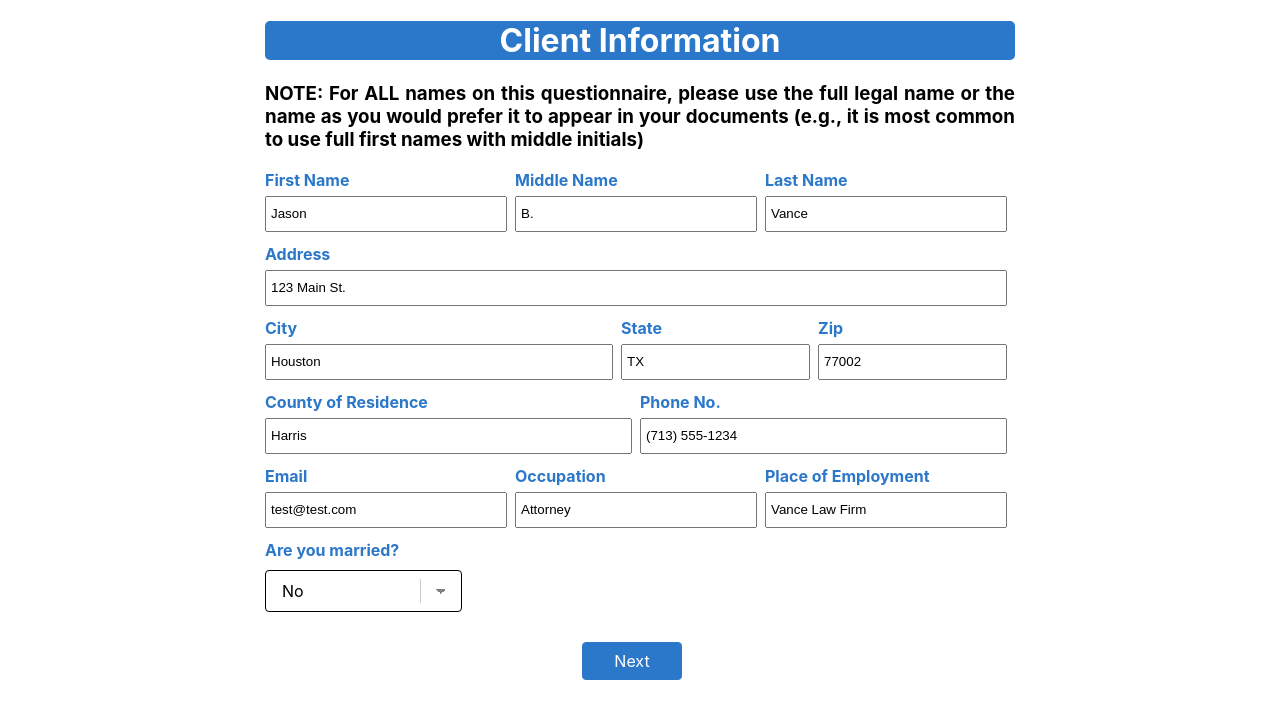
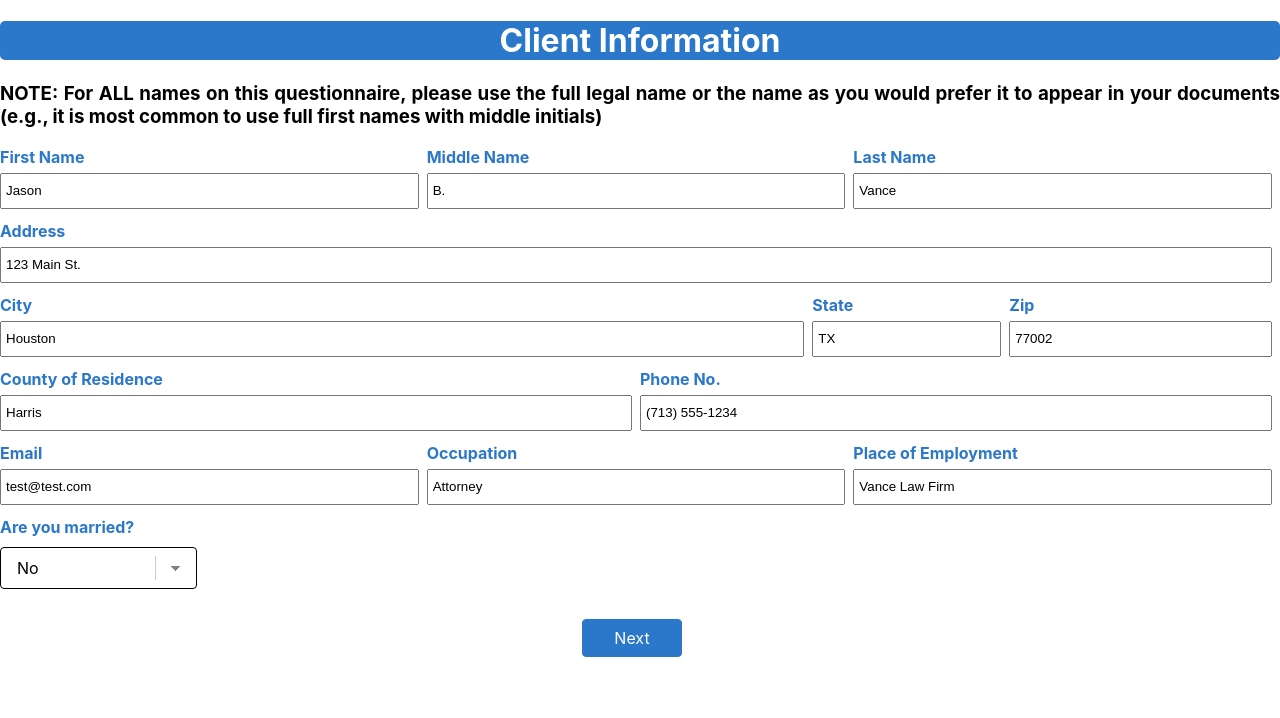
Before and after one commit to jbvance/client-intake-react, a React (Create React App) app: page / in a window 1280 px wide. Shown: the top 718 px of the page. Built offline with nearby package versions, Linux system fonts and the light colour scheme.

Commit message:
refactor to move routes to app

```diff
--- a/src/App.tsx
+++ b/src/App.tsx
@@ -1,23 +1,35 @@
-import { createContext, useState } from 'react';
+import React, { createContext, useState } from 'react';
+import { BrowserRouter, Routes, Route } from 'react-router-dom';
+import { Provider } from 'react-redux';
 import './App.css';
 import MultiStepForm from './components/MultiStepForm';
+import AuthForm from './components/AuthForm';
+import store from './store';
+
 export const FormContext = createContext({
   activeStepIndex: 0,
   setActiveStepIndex: (prevState: number) => {},
-  steps: ['client-info', 'children', 'dpoa']
+  steps: ['client-info', 'children', 'dpoa'],
 });
 
 function App() {
   const [activeStepIndex, setActiveStepIndex] = useState(0);
   const steps = ['client-info', 'children', 'dpoa'];
   return (
-    <FormContext.Provider
-      value={{ activeStepIndex, setActiveStepIndex, steps }}
-    >
-      <div className="container">
-        <MultiStepForm />
-      </div>
-    </FormContext.Provider>
+    <React.StrictMode>
+      <FormContext.Provider
+        value={{ activeStepIndex, setActiveStepIndex, steps }}
+      >
+        <BrowserRouter>
+          <Provider store={store}>
+            <Routes>
+              <Route path="/" element={<MultiStepForm />} />
+              <Route path="/auth" element={<AuthForm />} />
+            </Routes>
+          </Provider>
+        </BrowserRouter>
+      </FormContext.Provider>
+    </React.StrictMode>
   );
 }
 
--- a/src/index.tsx
+++ b/src/index.tsx
@@ -11,18 +11,7 @@ import reportWebVitals from './reportWebVitals';
 const root = ReactDOM.createRoot(
   document.getElementById('root') as HTMLElement
 );
-root.render(
-  <React.StrictMode>
-    <BrowserRouter>
-      <Provider store={store}>
-        <Routes>
-          <Route path="/" element={<App />} />
-          <Route path="/auth" element={<AuthForm />} />
-        </Routes>
-      </Provider>
-    </BrowserRouter>
-  </React.StrictMode>
-);
+root.render(<App />);
 
 // If you want to start measuring performance in your app, pass a function
 // to log results (for example: reportWebVitals(console.log))
```
